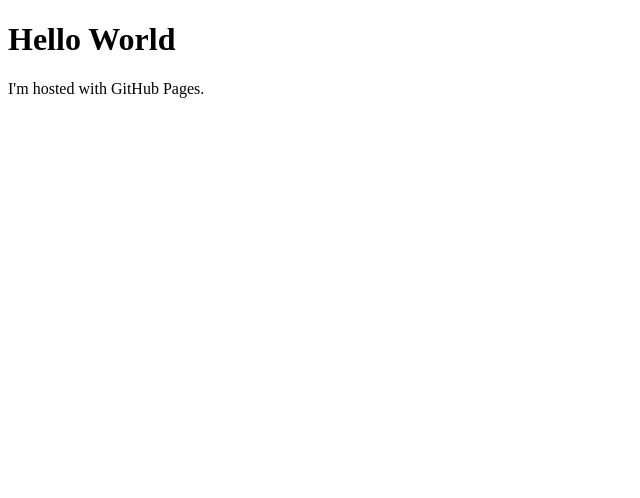
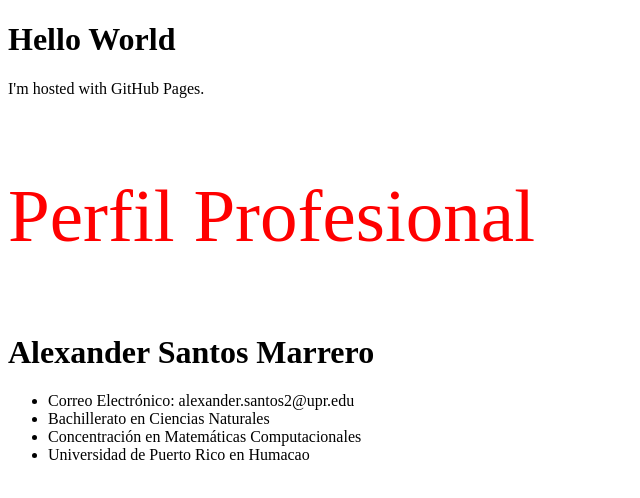
Before and after one commit to santito-xander/santito-xander.github.io, a plain HTML site: page index.html in a window 1280 px wide. Shown: the whole page, without its empty margins (0-640 px from the left). Drawn offline with Linux system fonts and the light colour scheme.

Commit message:
Update index.html

```diff
--- a/index.html
+++ b/index.html
@@ -5,3 +5,14 @@
 <p>I'm hosted with GitHub Pages.</p>
 </body>
 </html>
+
+<p style = "color: red; font-size: 75px"> Perfil Profesional </p>
+
+<h1> Alexander Santos Marrero </h1>
+
+<ul>
+   <li> Correo Electrónico: alexander.santos2@upr.edu </li>
+   <li> Bachillerato en Ciencias Naturales </li>
+   <li> Concentración en Matemáticas Computacionales </li>
+   <li> Universidad de Puerto Rico en Humacao </li>
+</ul>
```
